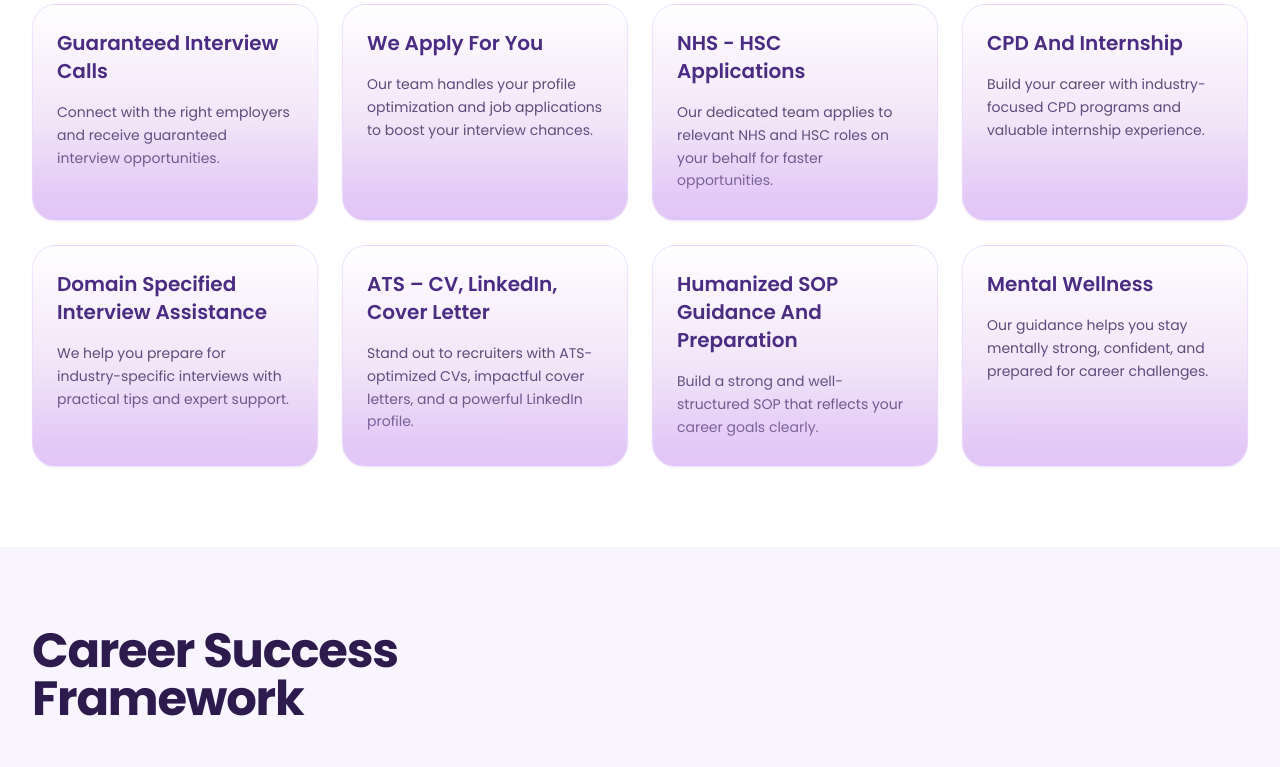
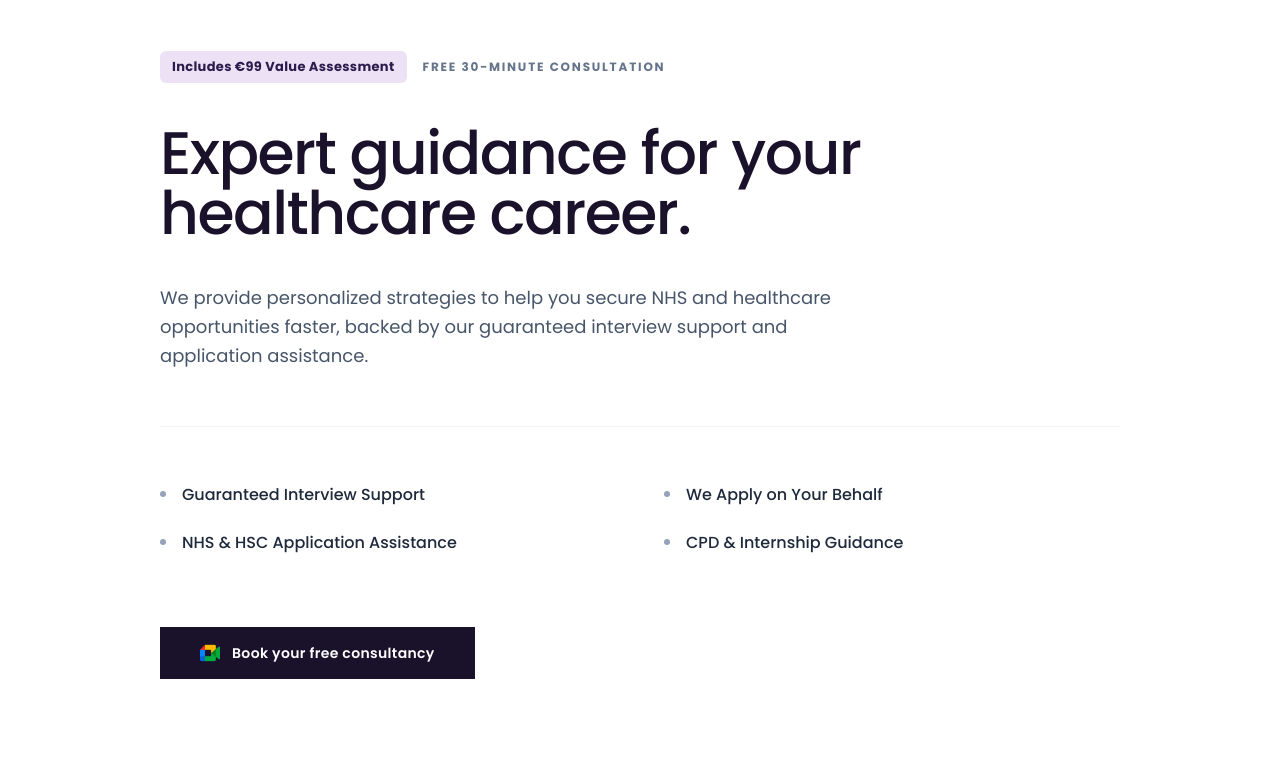
Before and after one commit to Qbay-careers/qbay_career, a Next.js app: page / in a window 1280 px wide. Shown: the part 1280-2047 px from the top of the page. Built offline with nearby package versions, Linux system fonts and the light colour scheme.

Commit message:
add new section

```diff
--- a/app/page.tsx
+++ b/app/page.tsx
@@ -387,6 +387,59 @@ export default function Home() {
                );
             })}
           </div>
+        </div>
+      </section>
+
+      <section id="consultation" className="bg-white py-24 sm:py-32 scroll-mt-24 border-b border-gray-100">
+        <div className="mx-auto max-w-5xl px-4 sm:px-6 lg:px-8">
+
+          <div className="flex flex-col items-start gap-10">
+            {/* Top Highlight Badge */}
+            <div className="flex flex-col-reverse sm:flex-row items-start sm:items-center gap-3 sm:gap-4">
+              <span className="inline-flex w-fit items-center rounded-md bg-[#EDE1F5] px-3 py-1.5 text-[13px] font-bold tracking-wide text-[#2D1B4D]">
+                Includes €99 Value Assessment
+              </span>
+              <span className="text-xs font-bold tracking-[0.15em] text-slate-500 uppercase">
+                Free 30-Minute Consultation
+              </span>
+            </div>
+
+            <h2 className="text-4xl sm:text-5xl lg:text-6xl font-medium text-[#1A112B] tracking-tight leading-[1.15]">
+              Expert guidance for your healthcare career.
+            </h2>
+
+            <p className="text-lg text-slate-600 font-normal max-w-2xl leading-relaxed">
+              We provide personalized strategies to help you secure NHS and healthcare opportunities faster, backed by our guaranteed interview support and application assistance.
+            </p>
+
+            <div className="w-full h-[1px] bg-slate-100 my-4" />
+
+            <div className="grid sm:grid-cols-2 gap-x-12 gap-y-6 w-full">
+              {[
+                'Guaranteed Interview Support',
+                'We Apply on Your Behalf',
+                'NHS & HSC Application Assistance',
+                'CPD & Internship Guidance',
+              ].map((feature) => (
+                <div key={feature} className="flex items-start gap-4">
+                  <div className="mt-2 h-1.5 w-1.5 rounded-full bg-slate-400" />
+                  <span className="text-base font-medium text-slate-800">{feature}</span>
+                </div>
+              ))}
+            </div>
+
+            <div className="pt-8">
+              <a
+                href="/contact"
+                className="inline-flex items-center justify-center gap-3 bg-[#1A112B] px-10 py-4 text-sm font-semibold tracking-wide text-white transition-all hover:bg-black w-full sm:w-auto overflow-hidden group relative"
+              >
+                <div className="absolute inset-0 bg-white/10 translate-y-full transition-transform group-hover:translate-y-0" />
+                <img src="/google-meet-icon.png" alt="Google Meet" className="w-5 h-5 object-contain relative z-10" />
+                <span className="relative z-10">Book your free consultancy</span>
+              </a>
+            </div>
+          </div>
+
         </div>
       </section>
 
```
